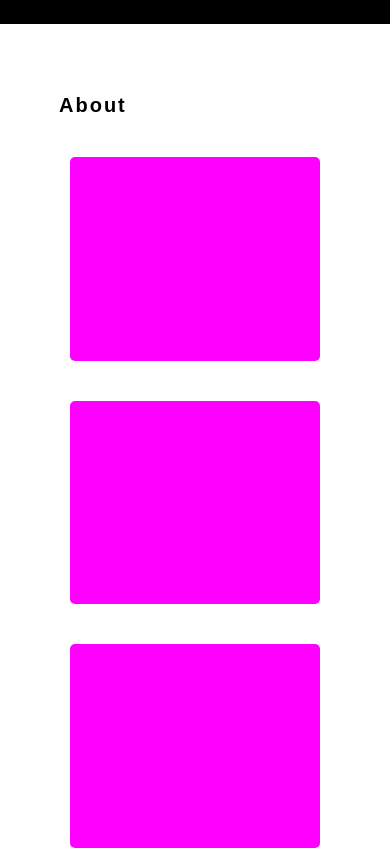
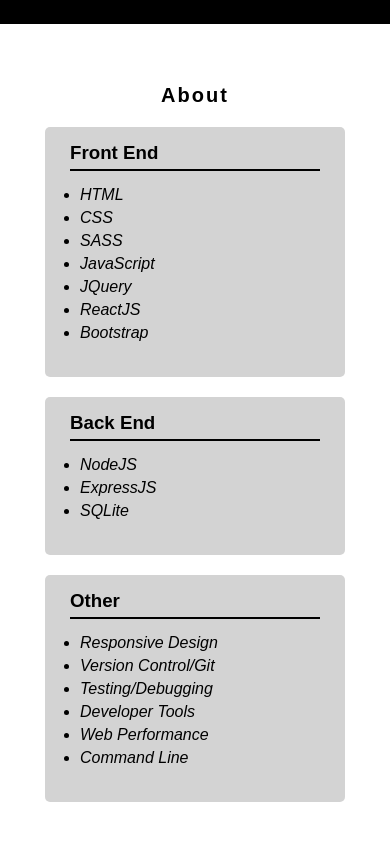
Before and after one commit to Dzhama/portfolio, a plain HTML site: page index.html in a window 390 px wide. Shown: the part 820-1671 px from the top of the page. Drawn offline with Linux system fonts and the light colour scheme.

Commit message:
Mobile version of about section added

```diff
--- a/index.html
+++ b/index.html
@@ -37,9 +37,38 @@
                 <div class="wrapper-title">About</div>
 
                 <div class="card-wrapper">
-                    <div class="card"></div>
-                    <div class="card"></div>
-                    <div class="card"></div>
+                    <div class="card about-card">
+                        <h3>Front End</h3>
+                        <ul class="about-list">
+                            <li class="about-item">HTML</li class="about-item">
+                            <li class="about-item">CSS</li>
+                            <li class="about-item">SASS</li>
+                            <li class="about-item">JavaScript</li>
+                            <li class="about-item">JQuery</li>
+                            <li class="about-item">ReactJS</li>
+                            <li class="about-item">Bootstrap</li>
+                        </ul>
+                    </div>
+                    <div class="card about-card">
+                        <h3>Back End</h3>
+                        <ul class="about-list">
+                            <li class="about-item">NodeJS</li>
+                            <li class="about-item">ExpressJS</li>
+                            <li class="about-item">SQLite</li>
+
+                        </ul>
+                    </div>
+                    <div class="card about-card">
+                        <h3>Other</h3>
+                        <ul class="about-list">
+                            <li class="about-item">Responsive Design</li>
+                            <li class="about-item">Version Control/Git</li>
+                            <li class="about-item">Testing/Debugging </li>
+                            <li class="about-item">Developer Tools</li>
+                            <li class="about-item">Web Performance</li>
+                            <li class="about-item">Command Line </li>
+                        </ul>
+                    </div>
                 </div>
             </div>
 
@@ -52,6 +81,9 @@
                     <div class="card"></div>
                     <div class="card"></div>
                     <div class="card"></div>
+                    <div class="card"></div>
+                    <div class="card"></div>
+                    <div class="card"></div>
                 </div>
             </div>
         </section>
--- a/styles.css
+++ b/styles.css
@@ -5,10 +5,13 @@
     margin: 0;
     padding: 0;
 }
-
+html {
+  font-family: 'Noto Sans JP', sans-serif;
+  font-size: 10px;
+}
 body {
   margin: 0px;
-    font-family: 'Noto Sans JP', sans-serif;
+
 
 }
 
@@ -27,8 +30,7 @@
 .nav > .nav-links {
   display: inline;
   float: right;
-    font-size: 14px;
-    height: 100%;
+  font-size: 1.4rem;
   transition: all .5s;
 }
 
@@ -56,7 +58,7 @@
 
   /* NAVIGATION MOBILE STYLE */
 
-  @media (max-width:600px) {
+  @media (max-width:620px) {
     .nav > .nav-btn {
       display: inline-block;
       position: absolute;
@@ -109,6 +111,7 @@
      }
   }
 
+
   /*  MAIN SECTION STYLE  */
 
   /* MAIN SECTION STRUCTURE */
@@ -129,7 +132,7 @@
   }
   .projects {
     height: 100vh;
-
+    padding-top: 50px;
     background-color: lightpink;
   }
 
@@ -146,18 +149,18 @@
       background-size: cover;
   }
   .header-name {
-      font-size: 48px;
+      font-size: 4.8rem;
       letter-spacing: 5px;
   }
   .header-position {
-      font-size: 20px;
+      font-size: 2rem;
       letter-spacing: 5px;
       margin-top: 20px;
       margin-bottom: 200px;
       color: rgba(166,166,166,1);
   }
   .btn {
-    font-size: 18px;
+    font-size: 1.8rem;
     font-weight: 700;
     letter-spacing: 4px;
     border: 1px solid white;
@@ -176,7 +179,33 @@
     outline: none !important;
   }
 
-  /*  ABOUT SECTION  */
+  /* HEADER MOBILE STYLE  width 730*/
+  @media (max-width:730px) {
+    .header-name {
+      font-size: 3.8rem;
+    }
+    .header-position {
+      font-size: 1.62rem;
+    }
+    .btn {
+      font-size: 1.4rem;
+      font-weight: 700;
+      letter-spacing: 4px;
+      border: 1px solid white;
+      border-radius: 5px;
+      padding: 10px 30px;
+      transition: all .5s;
+    }
+  }
+  /* HEADER MOBILE STYLE  width 600*/
+  @media (max-width:620px) {
+    .header {
+      text-align: center;
+    }
+  }
+
+
+  /*  CARDS  SECTION  */
 
   .wrapper {
       width: 80%;
@@ -186,7 +215,7 @@
       flex-direction: column;
   }
   .wrapper-title {
-    font-size: 20px;
+    font-size: 2rem;
     font-weight: bold;
     letter-spacing: 2px;
     margin: 20px;
@@ -203,19 +232,45 @@
   .card {
       height: 60%;
       width: 30%;
-      background-color: magenta;
+      background-color: lightgrey;
       border-radius: 5px;
   }
 
-  @media (max-width:800px) {
+  @media (max-width:900px) {
+
     .card-wrapper {
       flex-direction: column;
-
+      height: fit-content;
     }
     .card {
-      width: 80%;
-      background-color: magenta;
-      border-radius: 5px;
-      margin: 20px auto ;
+      width: 300px;
+      margin: 10px auto;
+    }
+    .card:last-child {
+      margin-bottom: 150px;
+    }
+    .wrapper-title{
+      margin: 10px auto;
     }
   }
+
+  /*  ABOUT SECTION  */
+  .about-card {
+    padding: 15px 25px;
+    font-size: 1.6rem;
+  }
+
+  .about-card h3 {
+    border-bottom: 2px solid black;
+    padding-bottom: 5px;
+  }
+
+  .about-list {
+    padding: 15px 10px;
+    font-style: italic;
+  }
+
+
+  .about-item {
+    padding-bottom: 5px;
+  }
```
Lines whose indentation alone changed are shown as unchanged.
